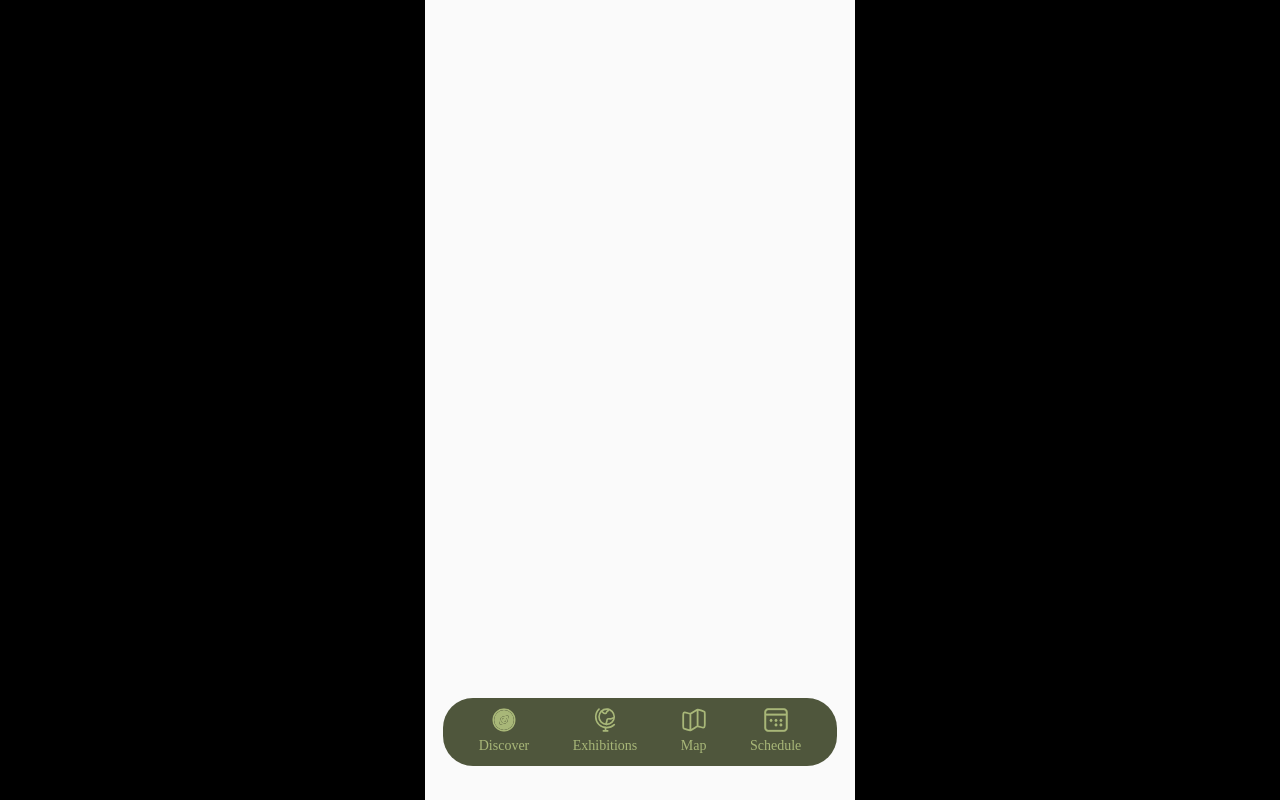
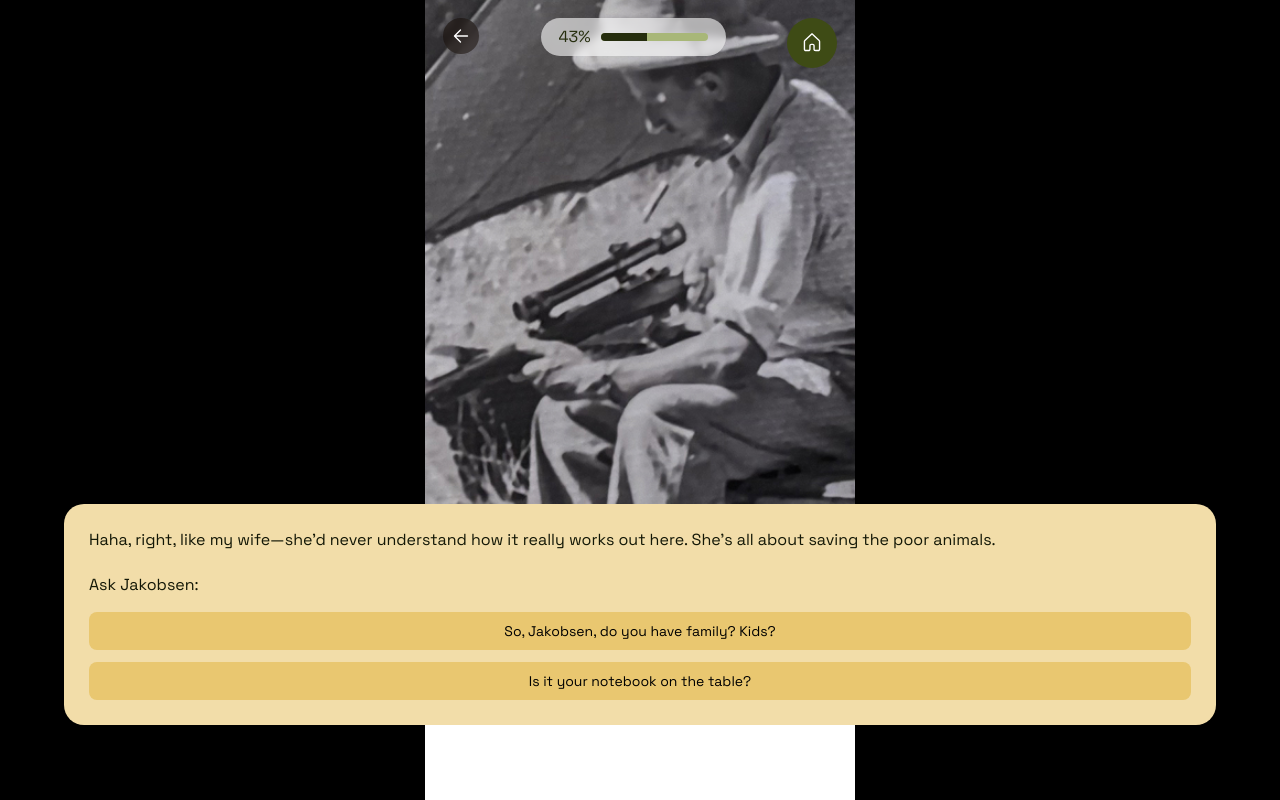
Before and after one commit to Flex-Wrap/nhm-app, a React (Vite) app: page /nhm-app/safariPages/choose in a window 1280 px wide. Built offline with nearby package versions, Linux system fonts and the light colour scheme; a web font is replaced by a local one.

Commit message:
choose question page done

```diff
--- a/src/App.tsx
+++ b/src/App.tsx
@@ -22,6 +22,7 @@ import PollResultsPage from "./pages/safariPages/PollResultsPage";
 import BasicScene from "./pages/safariPages/BasicScene";
 import NotificationScene from "./pages/safariPages/NotificationScene";
 import SliderPageEnd from "./pages/safariPages/SliderPageSafari2";
+import ChooseQuestion from "./pages/safariPages/ChooseQuestion";
 
 const discoverRoutes = [
   "/",
@@ -40,6 +41,7 @@ export function App() {
       "/safariPages/checkbox",
       "/safariPages/poll",
       "/safariPages/poll-results",
+      "/safariPages/choose"
     ].some((path) => location.pathname.startsWith(path)) ||
     location.pathname.startsWith("/safariPages/scene") ||
     location.pathname.startsWith("/safariPages/notification");
@@ -83,6 +85,7 @@ export function App() {
         <Route path="/safariPages/scene/:id" element={<BasicScene />} />
         <Route path="/safariPages/notification/:id" element={<NotificationScene />} />
         <Route path="/safariPages/sliderEnd" element={<SliderPageEnd />} />
+        <Route path="safariPages/choose" element={<ChooseQuestion />} />
       </Routes>
     </>
   );
--- a/src/pages/safariPages/CheckboxPage.tsx
+++ b/src/pages/safariPages/CheckboxPage.tsx
@@ -23,7 +23,7 @@ const CheckboxPage: React.FC = () => {
   return (
     <div className="checkbox-page">
       <div className="top-buttons">
-        <BackButton />
+        <BackButton to="/safariPages/notification/1"/>
         <ProgressBar percentage={19} />
         <HomeButton to="/" />
       </div>
--- /dev/null
+++ b/src/pages/safariPages/ChooseQuestion.css
@@ -0,0 +1,28 @@
+.choose-page {
+  background-image: url("../../assets/choose-bg.jpg");
+  background-position: center center;
+  background-size: cover;
+  height: 100vh;
+}
+
+.buttons-container {
+  display: flex;
+  flex-direction: column;
+  gap: 12px;
+}
+
+.buttons-container button {
+  display: flex;
+  min-width: 302px;
+  width: 100%;
+  padding: 10px;
+  justify-content: center;
+  align-items: center;
+  gap: 10px;
+  background-color: var(--wheat-500);
+  border: 0;
+  border-radius: 8px;
+
+  font-size: 14px;
+  font-family: "Space Grotesk";
+}
--- /dev/null
+++ b/src/pages/safariPages/ChooseQuestion.tsx
@@ -0,0 +1,40 @@
+import { useNavigate } from "react-router-dom";
+import { BackButton } from "../../components/BackButton";
+import { HomeButton } from "../../components/HomeButton";
+import ProgressBar from "../../components/ProgressBar";
+import TextBox from "../../components/TextBox";
+import "./ChooseQuestion.css";
+
+const ChooseQuestion: React.FC = () => {
+  const navigate = useNavigate();
+
+  const handleChoice = (answer: "family" | "notebook") => {
+    if (answer === "family") {
+        navigate("/safariPages/scene/7");
+    } else {
+        navigate("/safariPages/scene/9");
+    }
+  }
+
+  return (
+    <div className="choose-page">
+      <div className="top-buttons">
+        <BackButton />
+        <ProgressBar percentage={43} />
+        <HomeButton to="/" />
+      </div>
+      <div className="content">
+        <TextBox text="Haha, right, like my wife—she’d never understand how it really works out here. She’s all about saving the poor animals.">
+          <br></br>
+          <p>Ask Jakobsen:</p>
+          <div className="buttons-container">
+            <button className="question-button" onClick={() => handleChoice("family")}>So, Jakobsen, do you have family? Kids?</button>
+            <button className="question-button" onClick={() => handleChoice("notebook")}>Is it your notebook on the table?</button>
+          </div>
+        </TextBox>
+      </div>
+    </div>
+  );
+};
+
+export default ChooseQuestion;
```
Also changed, not shown: src/assets/choose-bg.jpg (added).
